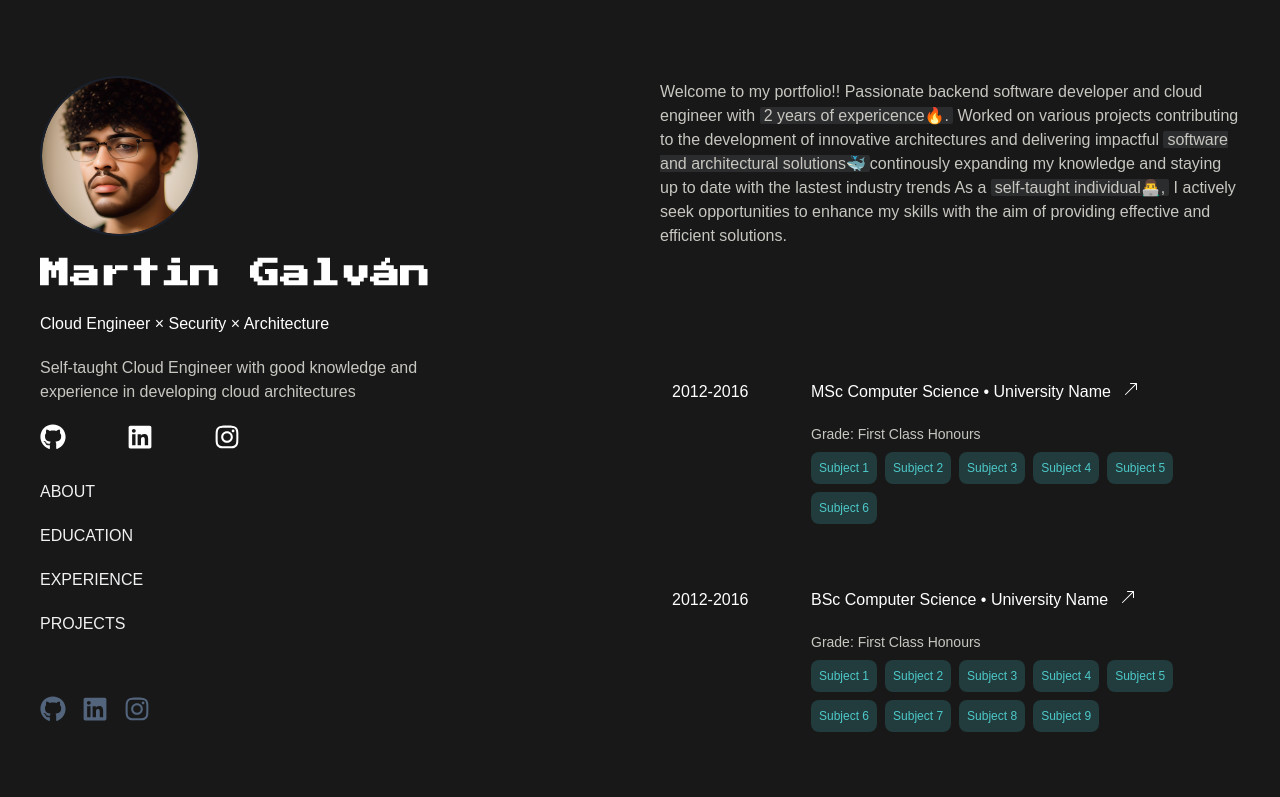
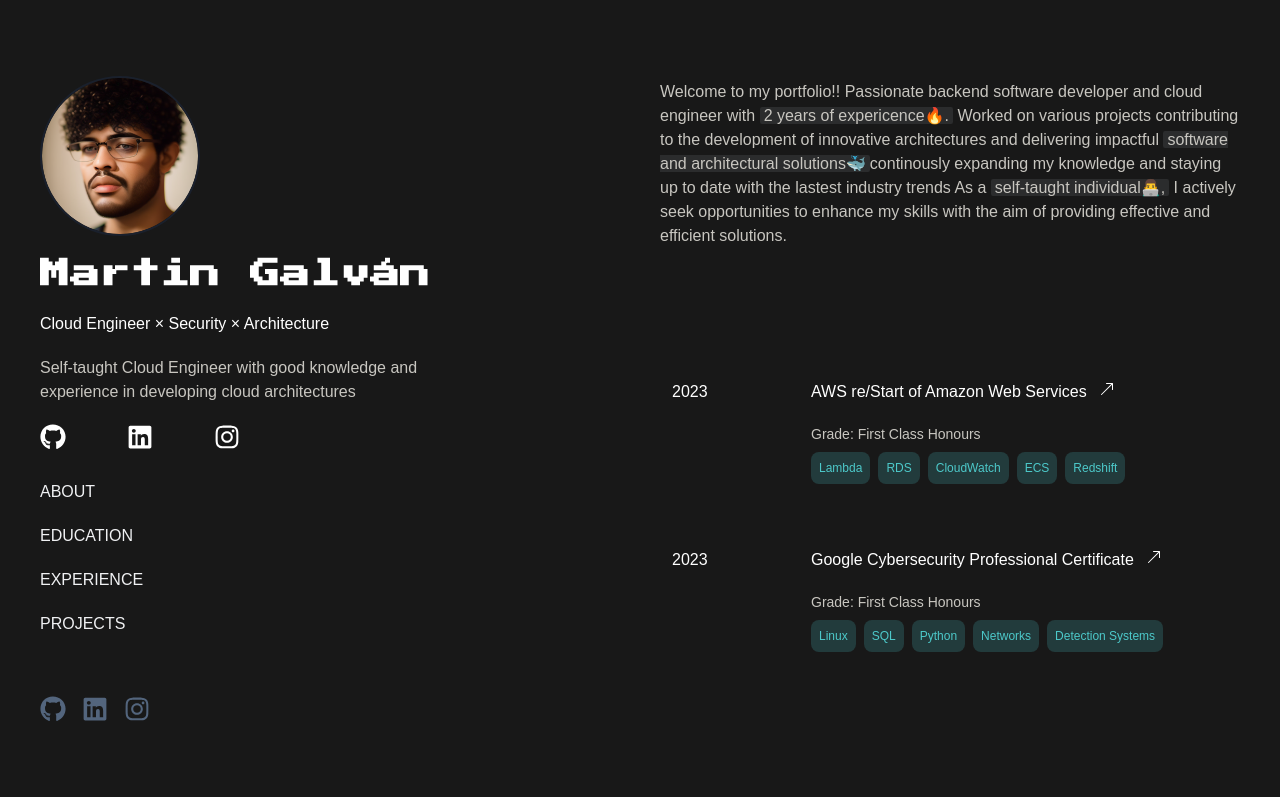
Before and after one commit to martinGlvn/MartinPrtfolio, a React (Create React App) app: page / in a window 1280 px wide. Shown: the top 797 px of the page. Built offline with nearby package versions, Linux system fonts and the light colour scheme; a web font is replaced by a local one.

Commit message:
education

```diff
--- a/src/components/Education.js
+++ b/src/components/Education.js
@@ -7,21 +7,17 @@ const Education = () => {
       <div className="max-w-[800px] w-full mx-auto flex flex-col p-5 mt-10">
         <h2 className="lg:hidden text-xl">EDUCATION</h2>
         <EduExpCard
-          date="2012-2016"
-          title="MSc Computer Science • University Name"
+          date="2023"
+          title="AWS re/Start of Amazon Web Services"
           description="Grade: First Class Honours"
-          skills={
-            "Subject 1, Subject 2, Subject 3, Subject 4, Subject 5, Subject 6"
-          }
+          skills={"Lambda, RDS ,CloudWatch, ECS, Redshift"}
           link={"https://google.com"}
         />
         <EduExpCard
-          date="2012-2016"
-          title="BSc Computer Science • University Name"
+          date="2023"
+          title="Google Cybersecurity Professional Certificate"
           description="Grade: First Class Honours"
-          skills={
-            "Subject 1, Subject 2, Subject 3, Subject 4, Subject 5, Subject 6, Subject 7, Subject 8, Subject 9"
-          }
+          skills={"Linux, SQL, Python, Networks, Detection Systems"}
           link={"https://google.com"}
         />
       </div>
```
